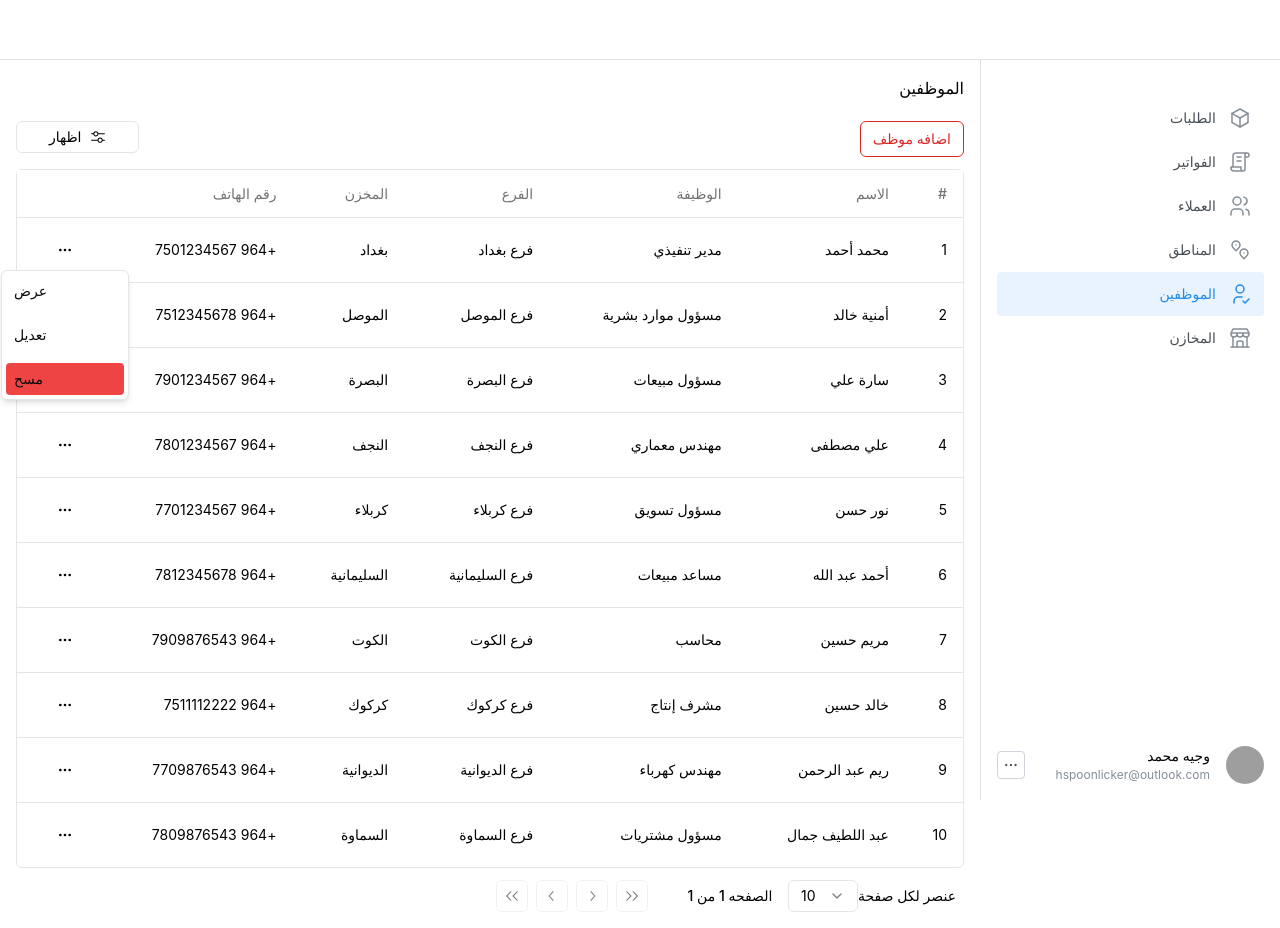
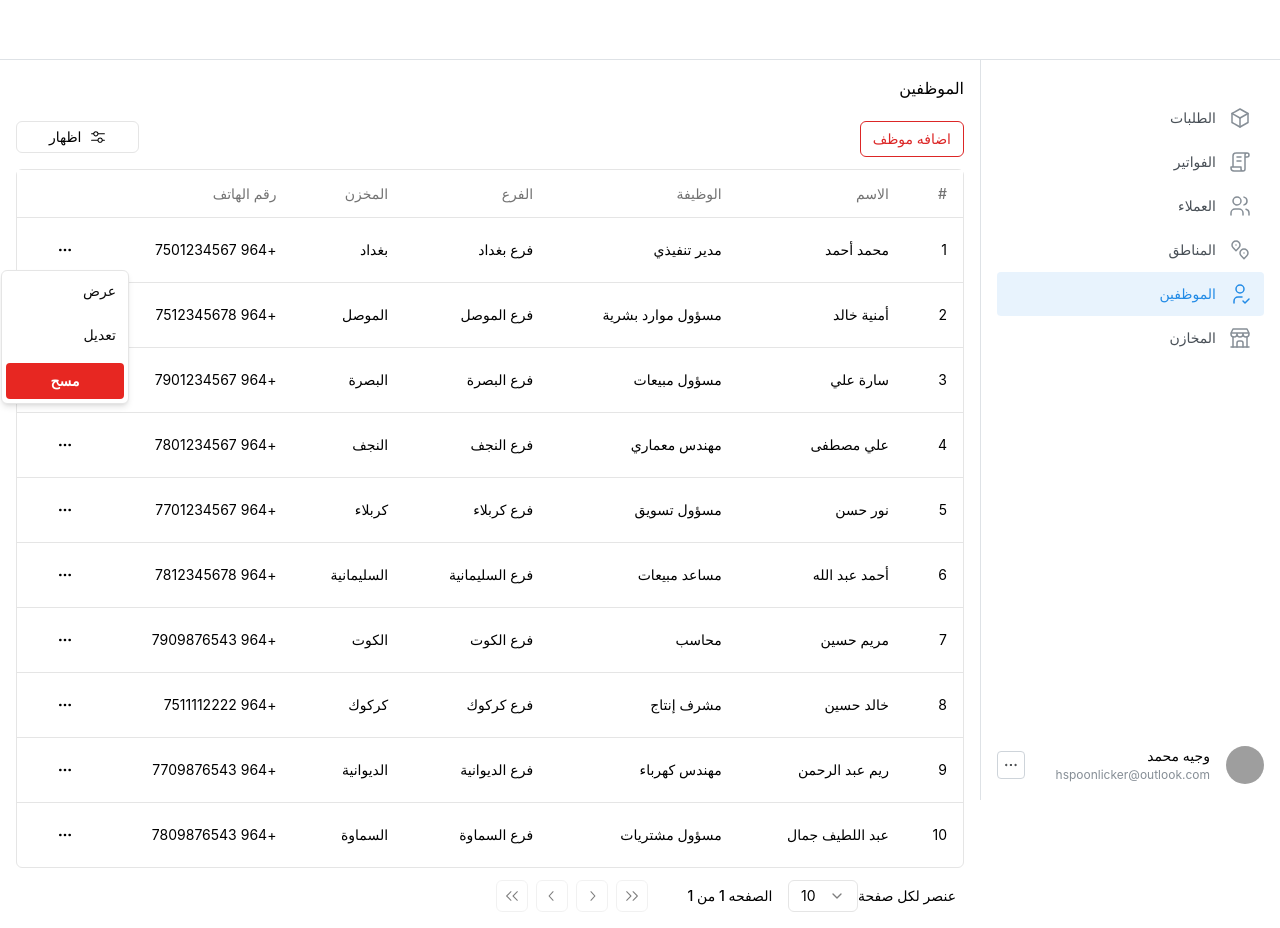
Before and after one commit to wagihmohamed/boraq, a React (Vite) app: page /employees in a window 1280 px wide. Both pictures are taken after a click on the button 64 px from the left and 250 px from the top of the page. Built offline with nearby package versions, Linux system fonts and the light colour scheme; grey boxes are pictures that could not be loaded.

Commit message:
handled delete employee UI

```diff
--- /dev/null
+++ b/src/screens/Employees/DeleteEmployee.tsx
@@ -0,0 +1,26 @@
+import { useDisclosure } from '@mantine/hooks';
+import { Modal, Button } from '@mantine/core';
+
+export const DeleteEmployee = () => {
+  const [opened, { open, close }] = useDisclosure(false);
+
+  return (
+    <>
+      <Modal opened={opened} onClose={close} title="مسح الموظف" centered>
+        هل انت متأكد من مسح الموظف؟ لا يمكن التراجع عن هذا الإجراء
+        <div className="mt-4 flex items-center gap-4">
+          <Button variant="filled" onClick={close}>
+            مسح
+          </Button>
+          <Button variant="outline" onClick={close} className="mr-4">
+            إلغاء
+          </Button>
+        </div>
+      </Modal>
+
+      <Button fullWidth variant="filled" onClick={open}>
+        مسح
+      </Button>
+    </>
+  );
+};
--- a/src/screens/Employees/columns.tsx
+++ b/src/screens/Employees/columns.tsx
@@ -8,6 +8,7 @@ import {
   DropdownMenuItem,
   DropdownMenuTrigger,
 } from '@/components/ui/dropdown-menu';
+import { DeleteEmployee } from './DeleteEmployee';
 
 export const columns: ColumnDef<Employee>[] = [
   {
@@ -38,7 +39,7 @@ export const columns: ColumnDef<Employee>[] = [
     id: 'actions',
     cell: () => {
       return (
-        <DropdownMenu>
+        <DropdownMenu dir='rtl'>
           <DropdownMenuTrigger asChild>
             <Button variant="ghost" className="h-8 w-8 p-0">
               <MoreHorizontal className="h-4 w-4" />
@@ -47,7 +48,7 @@ export const columns: ColumnDef<Employee>[] = [
           <DropdownMenuContent align="center">
             <DropdownMenuItem>عرض</DropdownMenuItem>
             <DropdownMenuItem className="my-3">تعديل</DropdownMenuItem>
-            <DropdownMenuItem className="bg-destructive ">مسح</DropdownMenuItem>
+            <DeleteEmployee />
           </DropdownMenuContent>
         </DropdownMenu>
       );
```
